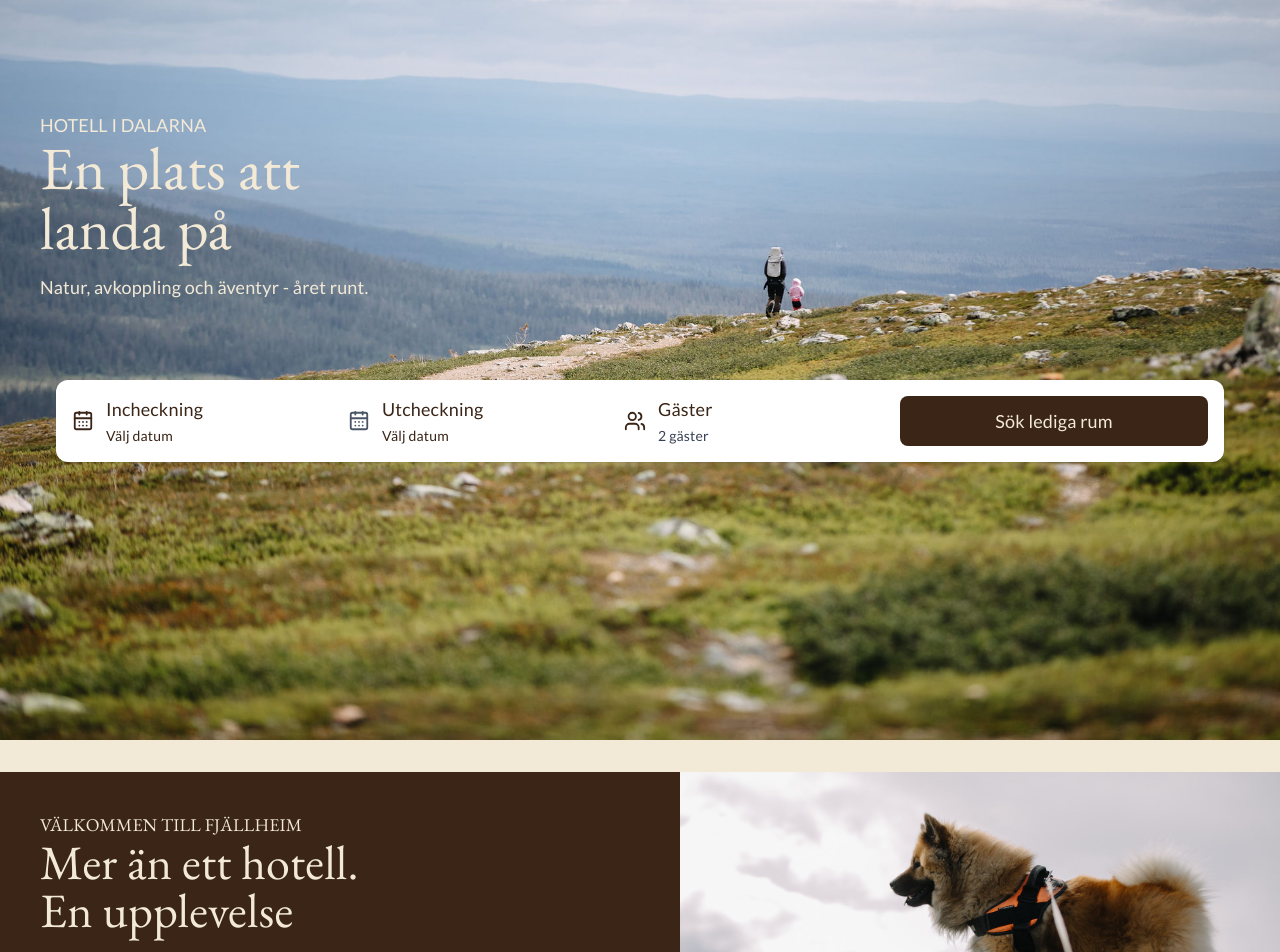
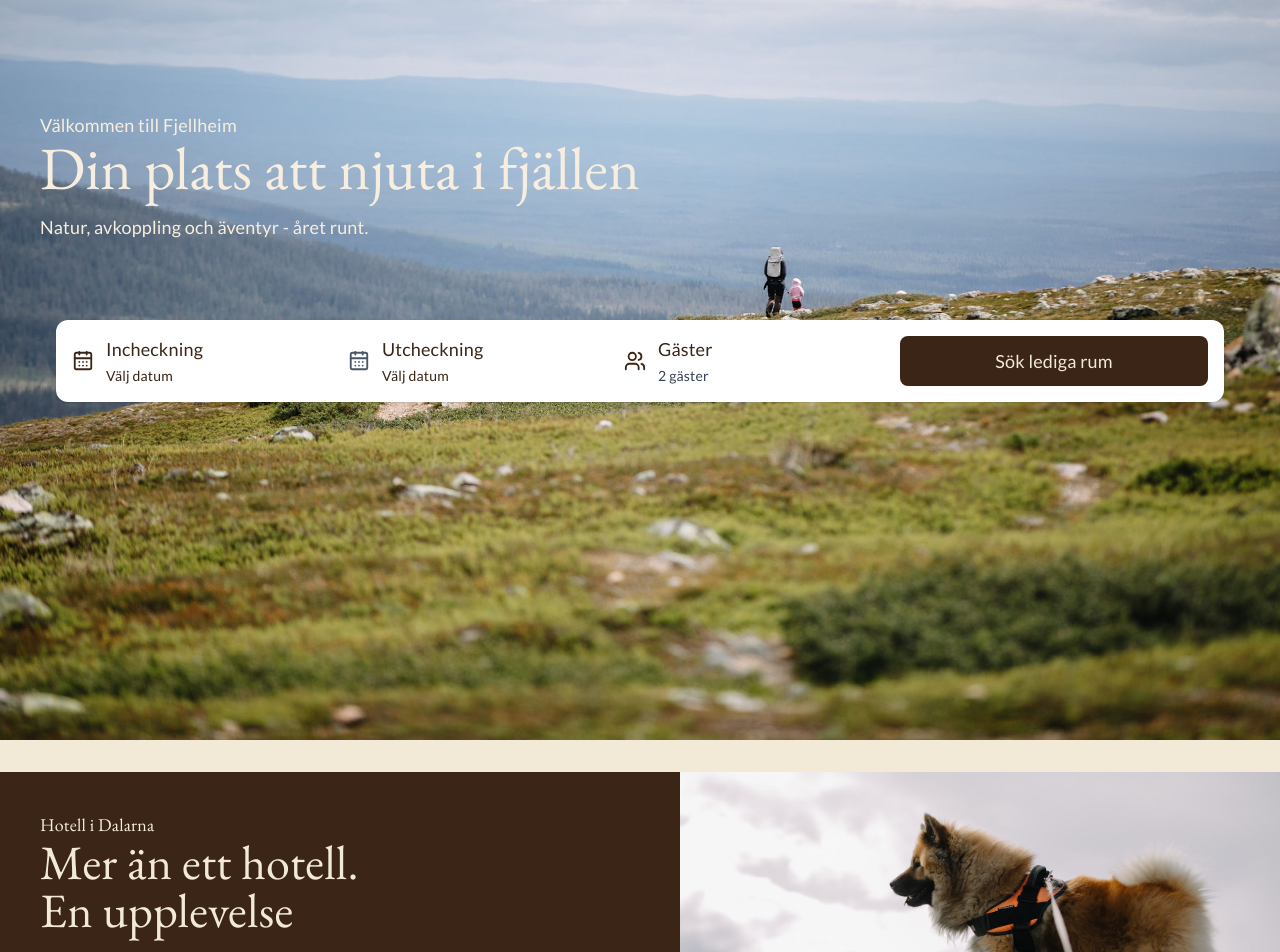
Before and after one commit to BusterSthlm/HotellFjellhaim, a React (Vite) app: page / in a window 1280 px wide. Shown: the part 160-1112 px from the top of the page. Built offline with nearby package versions, Linux system fonts and the light colour scheme.

Commit message:
Små fix igen innan presentation

```diff
--- a/src/components/layout/PageHero.tsx
+++ b/src/components/layout/PageHero.tsx
@@ -7,9 +7,9 @@ export default function PageHero({image ,eyebrow, title, text}: props){
         >
             <div className="absolute inset-0 bg-gradient-to-r from-black/70 to-transparent" />
             <div className="container-page relative pb-10 text-white">
-                <p className="eyebrow font-semibold">{eyebrow}</p>
+                <p className="eyebrow font-semibold text-serif">{eyebrow}</p>
                 <h1 className="max-w-md text-4xl font-bold leading-tight text-white md:text-5xl font-serif">{title}</h1>
-                <p className="text font-semibold">{text}</p>
+                <p className="text font-semibold text-serif">{text}</p>
             </div>
 
         </section>
--- a/src/pages/Booking.tsx
+++ b/src/pages/Booking.tsx
@@ -59,9 +59,11 @@ const [guests, setGuests] = useState(2);
             Fjällsvit {nights} nätter för {guests} gäster ({checkIn}–{checkOut}).
             Totalt {kr(total)}.
           </p>
+          {/*
           <Link to="/" className="mt-8 rounded-md bg-brown px-6 py-3 font-lato text-cream">
             Till startsidan
           </Link>
+           */}
         </section>
       </>
     );
@@ -71,7 +73,7 @@ const [guests, setGuests] = useState(2);
       <Header />
       <section className="container-page py-10 pt-32">
         <Link to="/" className="mb-6 inline-flex rounded-full p-2 hover:bg-brown/10" aria-label="Tillbaka till startsidan">
-          <ArrowLeft size={32} />
+          {/* <ArrowLeft size={32} /> */}
         </Link>
 
         <div className="grid gap-10 lg:grid-cols-2 lg:divide-x lg:divide-forest">
--- a/src/pages/HomePage.tsx
+++ b/src/pages/HomePage.tsx
@@ -20,16 +20,16 @@ export default function HomePage() {
         <Header overImage />
 
         <main className="relative px-6 pt-32 sm:px-10 sm:pt-40">
-          <p className="pt-20 text-left text-[#F3E9D7] sm:pt-28">
-            HOTELL I DALARNA
+          <p className="pt-20 text-left text-secondary sm:pt-28  text-bold">
+
+            Välkommen till Fjellheim
           </p>
 
-          <h1 className="text-left text-5xl text-[#F3E9D7] sm:text-6xl">
-            En plats att
-            <br /> landa på
+          <h1 className="text-left text-5xl text-secondary sm:text-6xl">
+           Din plats att njuta i fjällen
           </h1>
 
-          <p className="mb-14 mt-4 text-left text-[#F3E9D7] sm:mb-20">
+          <p className="mb-14 mt-4 text-left text-secondary sm:mb-20">
             Natur, avkoppling och äventyr - året runt.
           </p>
 
@@ -44,8 +44,8 @@ export default function HomePage() {
           <div className="flex flex-col gap-8 md:flex-row md:items-stretch md:gap-10">
             {/* Text till vänster */}
             <div className="min-w-0 flex-1">
-              <h3 className="mt-10  text-left text-serif text-[#F3E9D7]">
-                VÄLKOMMEN TILL FJÄLLHEIM
+              <h3 className="mt-10  text-left text-serif text-secondary">
+                Hotell i Dalarna
               </h3>
 
               <h2 className="text-left text-5xl text-[#F3E9D7]">
--- a/src/pages/Resturant.tsx
+++ b/src/pages/Resturant.tsx
@@ -47,16 +47,16 @@ export default function MatOchDryck() {
       <Header overImage />
       <main className="bg-[#F3E9D7] text-[#2b2118]">
         <section
-          className="relative flex min-h-[520px] items-end bg-cover bg-center px-6 pb-12 pt-32 text-[#f4ECDD] md:min-h-[620px]"
+          className="relative flex min-h-[520px] items-end bg-cover bg-center px-6 pb-12 pt-32 text-white md:min-h-[620px]"
           style={{ backgroundImage: `url(${IMG.hero})` }}
         >
           <div className="absolute inset-0 bg-gradient-to-r from-black/70 via-black/30 to-transparent" />
           <div className="container-page relative">
             <p className={label}>Mat och dryck</p>
-            <h2 className="text-5xl leading-tight text-[#f3e9d7] md:text-6xl ">
+            <h2 className="text-5xl leading-tight text-white md:text-6xl ">
               Smaker som hör hemma här
             </h2>
-            <p className="mt-4 max-w-xl text-lg text-[#f3e9d7]">
+            <p className="mt-4 max-w-xl text-lg text-white">
               Lokala råvaror och säsongsinspirerade måltider som gör varje
               måltid lite speciell.
             </p>
@@ -87,16 +87,21 @@ export default function MatOchDryck() {
               sorters ost och smörgåspålägg, kokt ägg, frukt och juice, fil,
               yoghurt med flingor, müsli och fröer. Självklart har vi riktigt
               gott kaffe. Våfflor gräddar du själv och toppar med det du önskar,
-              exempel sylt och grädde eller nutella. Välkommen på frukost även
-              om du inte bor hos oss, 185,-/person
-            </p>
+              exempel sylt och grädde eller nutella.
+            </p><br />
+            <p>Välkommen på frukost även
+              om du inte bor hos oss, 185 kr /person</p>
+
+
+
           </div>
         </section>
 
         <section className="grid gap-10 md:grid-cols-2 md:items-center">
           <div className="px-6 py-12 md:px-12">
-            <h2 className="font-bold">Restaurang & bar</h2>
+            <h2 className="font-bold text-primary">Restaurang & bar</h2>
             <p>
+
               Restaurangen varierar efter säsong. Baren är välfylld med dryck
               från Mora Bryggeri, ölsorter som Njupeskär, Dalapils, Dala ipa och
               Koppar är vi extra stolta över. Sälens Fjällbryggeri fjälldimma är
```
